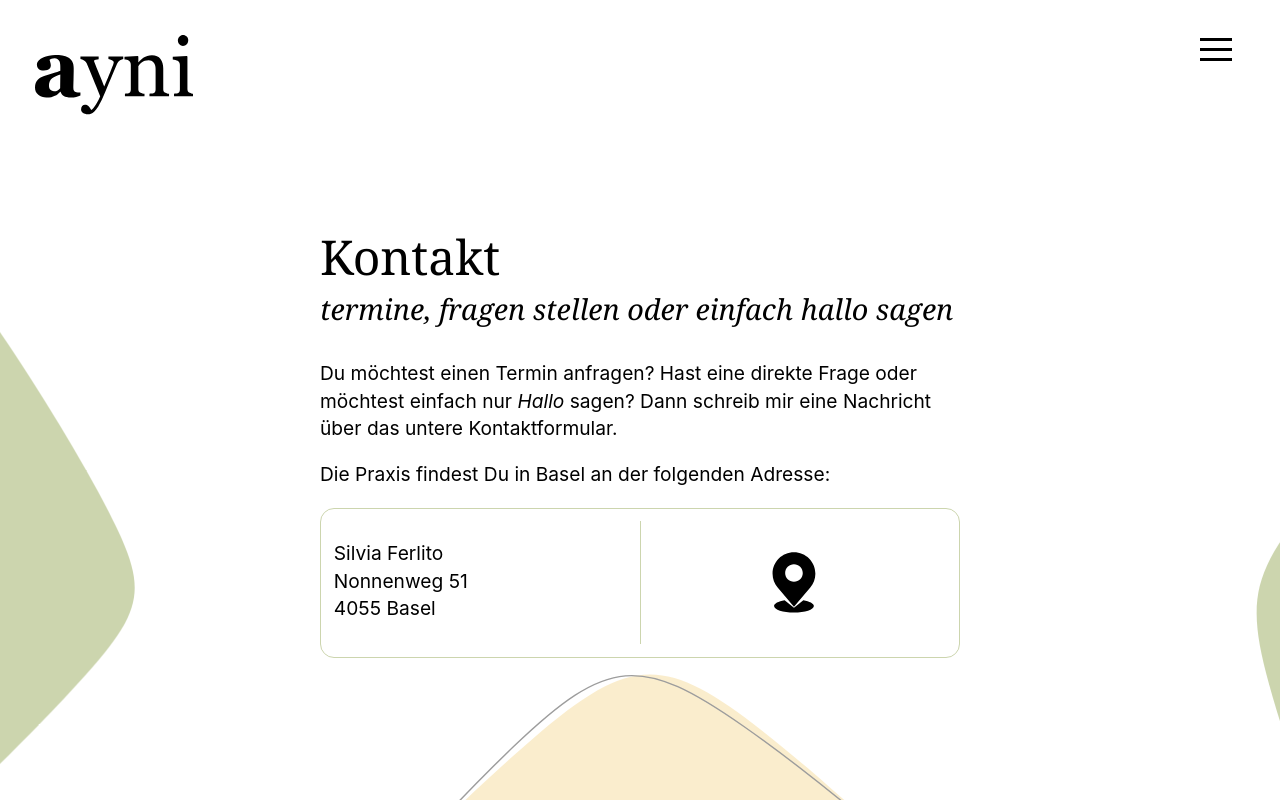
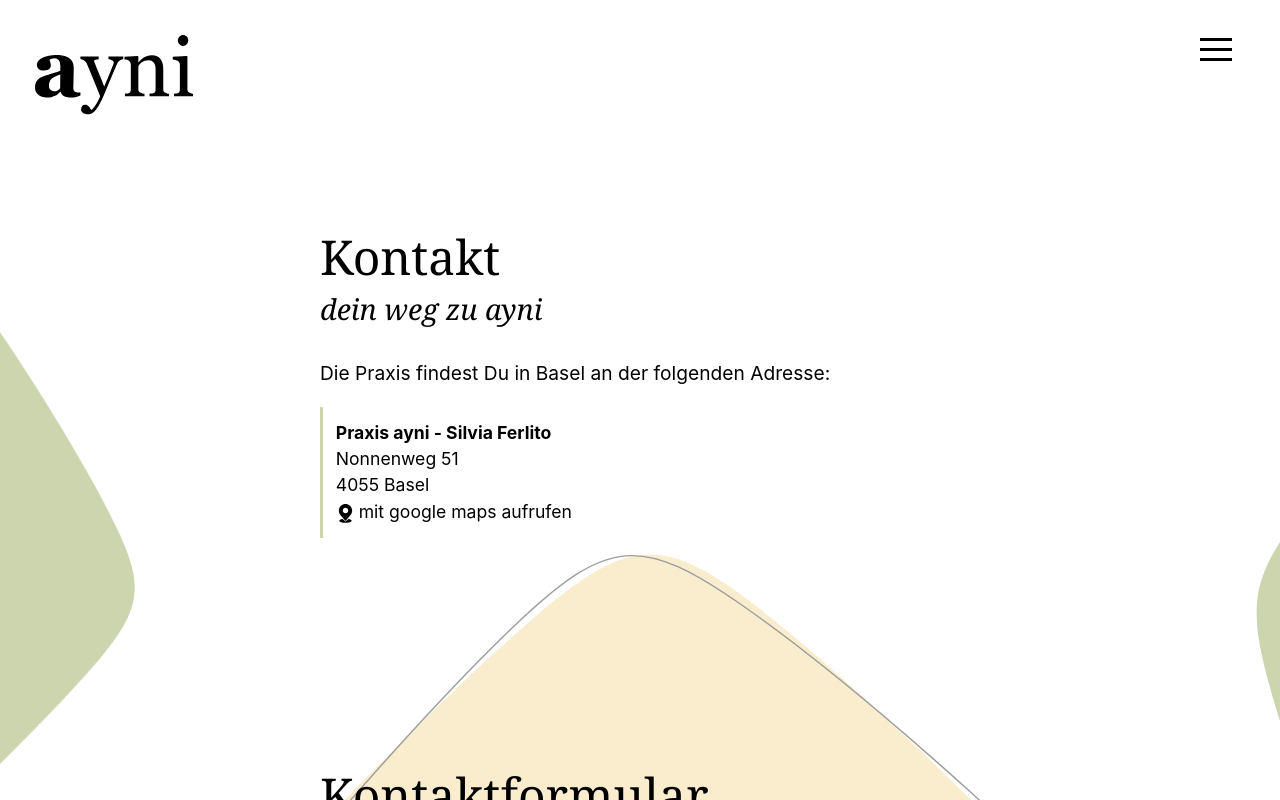
Before and after one commit to ddresch/ayni.ch, a Next.js app: page /kontakt in a window 1280 px wide. Shown: the top 800 px of the page. Built offline with nearby package versions, Linux system fonts and the light colour scheme.

Commit message:
Change text and location pin

```diff
--- a/pages/kontakt.jsx
+++ b/pages/kontakt.jsx
@@ -1,3 +1,4 @@
+import Link from 'next/link'
 import * as React from 'react'
 import ContactForm from '../components/ContactForm'
 import { ContentContainer } from '../components/ContentContainer'
@@ -9,28 +10,23 @@ export default function LandingPage(props) {
     <Layout>
         <div className='main-container'>
             <div className='spacer-top'></div>
-            <Headline line1="Kontakt" line2="termine, fragen stellen oder einfach hallo sagen" />
-            <p>
-                Du m&ouml;chtest einen Termin anfragen?
-                Hast eine direkte Frage oder m&ouml;chtest einfach nur <i>Hallo</i> sagen?
-                Dann schreib mir eine Nachricht &uuml;ber das untere Kontaktformular.
-            </p>
+            <Headline line1="Kontakt" line2="dein weg zu ayni" />
             <p>Die Praxis findest Du in Basel an der folgenden Adresse:</p>
-            <div className="address-map-link">
-                <p>
-                    Silvia Ferlito<br />
+            <Link href="https://www.google.com/maps/place/Nonnenweg+51,+4055+Basel/@47.558846,7.5731862,17z/data=!4m5!3m4!1s0x4791b906b86db93b:0xa63dca16b6657fce!8m2!3d47.5588424!4d7.5753749">
+                <a target="_blank" rel="noreferrer" className="address-map-link">
+                    <strong>Praxis ayni - Silvia Ferlito</strong><br />
                     Nonnenweg 51<br />
                     4055 Basel<br />
-                </p>
-                <a  href="https://www.google.com/maps/place/Nonnenweg+51,+4055+Basel/@47.558846,7.5731862,17z/data=!4m5!3m4!1s0x4791b906b86db93b:0xa63dca16b6657fce!8m2!3d47.5588424!4d7.5753749"
-                    target="_blank" rel="noreferrer">
-                    <img src="pin.svg" alt="Location Pin Icon" />
+                    <img src="pin.svg" alt="Location Pin Icon" style={{
+                        width: '1.1em', float: 'left', display: 'inline-block', paddingTop: '0.3em', marginRight: '0.2em'
+                    }}/>
+                    mit google maps aufrufen
                 </a>
-            </div>
+            </Link>
         </div>
         <ContentContainer primaryColor={'#faedcd'}>
-            <Headline line1="Kontaktformular" line2="zeit f&uuml;r dich" />
-            <p>Einfach das untere Formular ausf&uuml;llen und ich melde mich direkt bei Dir!</p>
+            <Headline line1="Kontaktformular" line2="der raum f&uuml;r deine anfragen" />
+            <p>Du hast Fragen oder m&ouml;chtest einen Termin vereinbaren? Einfach das untere Formular ausf&uuml;llen und ich melde mich direkt bei Dir!</p>
             <ContactForm />
         </ContentContainer>
         <div className='spacer-top'></div>
--- a/styles/globals.css
+++ b/styles/globals.css
@@ -78,27 +78,15 @@ img.content-img-right {
 }
 
 .address-map-link {
-  display: flex;
+  border-left: 3px solid #ccd5ae;
   padding: 2%;
-  border: 1px solid #ccd5ae;
-  border-radius: 14px;
-  max-height: 150px;
+  display: block;
+  line-height: 1.5em;
+  font-size: 1.1em;
 }
 
-.address-map-link p {
-  width: 50%;
-}
-
-.address-map-link a {
-  border-left: 1px solid #ccd5ae;
-  padding: 5%;
-  display: flex;
-  justify-content: flex-end;
-  width: 50%;
-}
-
-.address-map-link img {
-  width: 100%;
+.address-map-link:hover {
+  text-decoration: underline;
 }
 
 @media screen and (min-width: 375px) {
```
